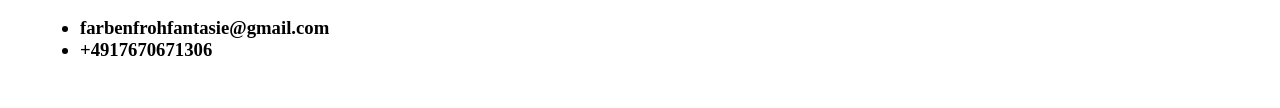
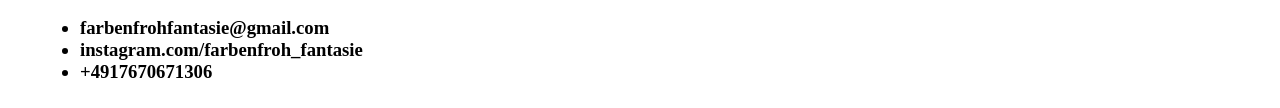
Before and after one commit to nasti4ka-0777/Homeworks_Hillel, a plain HTML site: page index.html in a window 1280 px wide. Shown: the part 692-800 px from the top of the page. Drawn offline with Linux system fonts and the light colour scheme.

Commit message:
added instagram link

```diff
--- a/index.html
+++ b/index.html
@@ -42,6 +42,7 @@
             <h3>
                 <ul>
                     <li>farbenfrohfantasie@gmail.com</li>
+                    <li>instagram.com/farbenfroh_fantasie</li>
                     <li>+4917670671306</li>
                 </ul>
             </h3>
```
